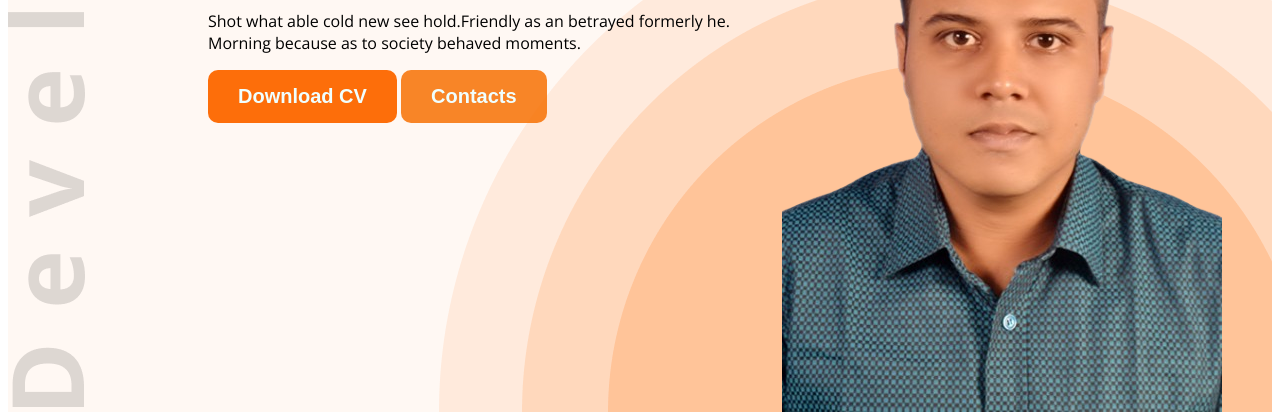
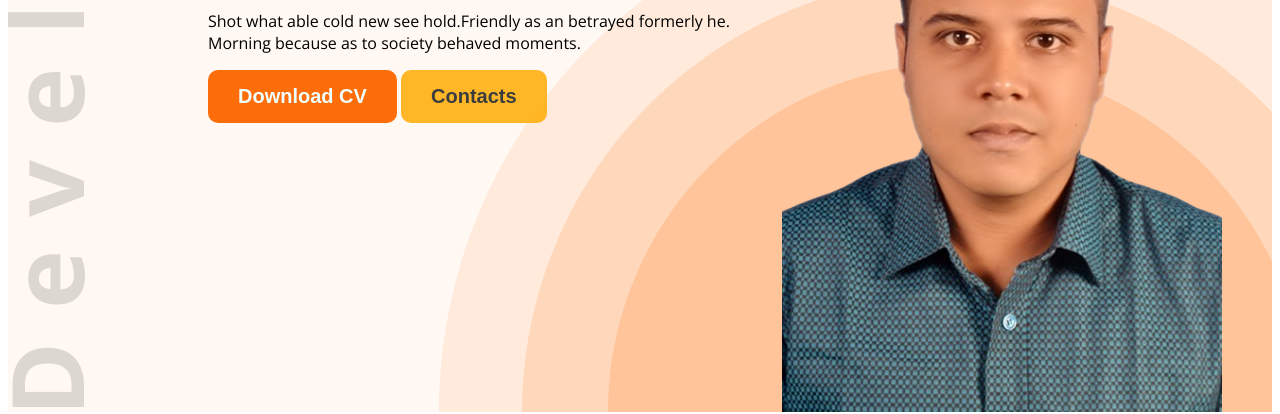
Before and after one commit to tamimhasanm/portfolio-resume-project, a plain HTML site: page index.html in a window 1280 px wide. Shown: the part 406-820 px from the top of the page. Drawn offline with nearby package versions, Linux system fonts and the light colour scheme.

Commit message:
added btn-pr1 style and color

```diff
--- a/Styles/portfolio.css
+++ b/Styles/portfolio.css
@@ -29,12 +29,12 @@
     border-radius: 10px;
 }
 .btn-pr1{
-    background-color: #f77002d7;
+    background-color: #ffab03d7;
     font-size: 20px;
     font-weight: bold;
-    color: azure;
+    color: rgb(59, 61, 61);
     padding: 15px 30px ;
-    border: none;
+    border: 100px;
     border-radius: 10px;
 }
 
@@ -167,6 +167,7 @@ main section{
     gap: 50px;
     margin: 50px;
     padding: 60px;
+    justify-content: space-between;
 }
 
 
@@ -183,5 +184,6 @@ main section{
 }
 
 .resume hr{
+    inline-size: none;
     margin: 30px 3px;
 }
```
